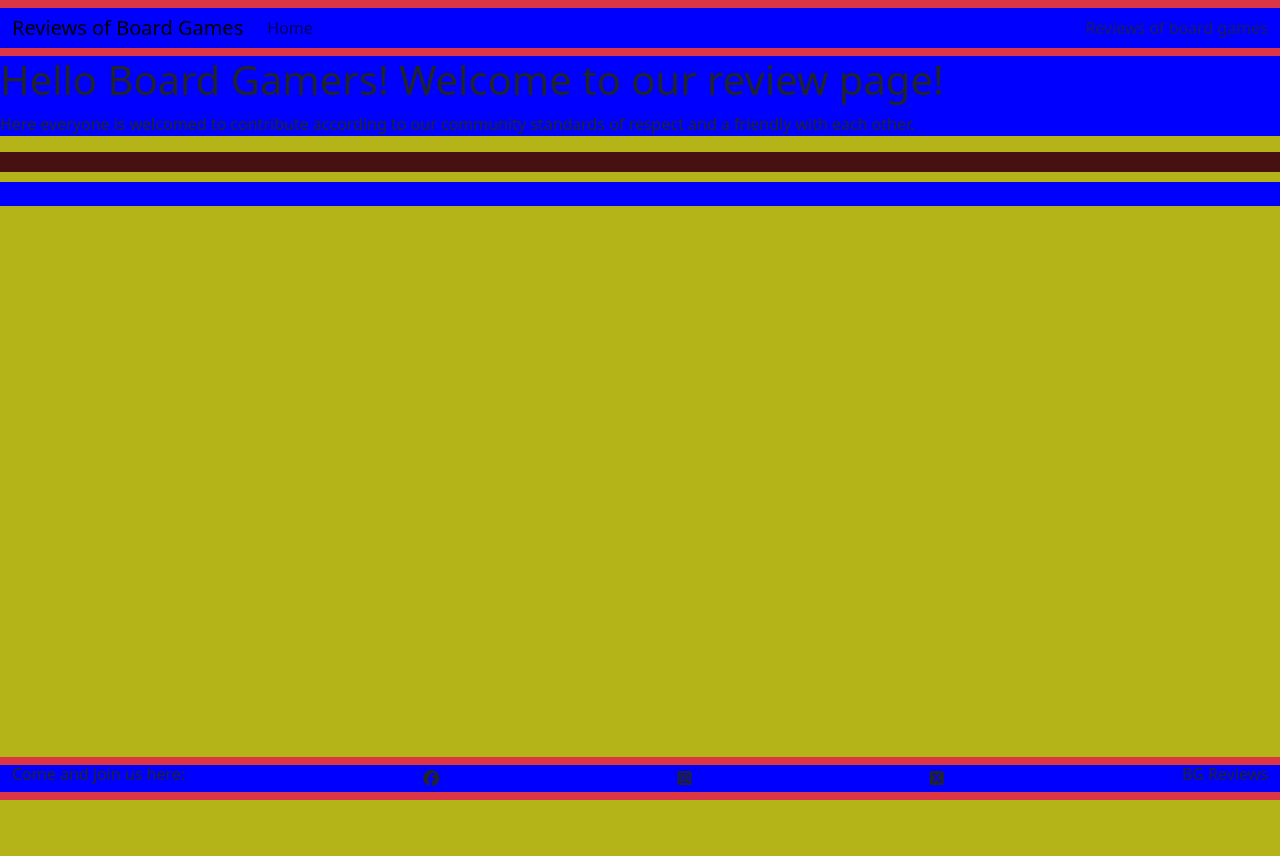
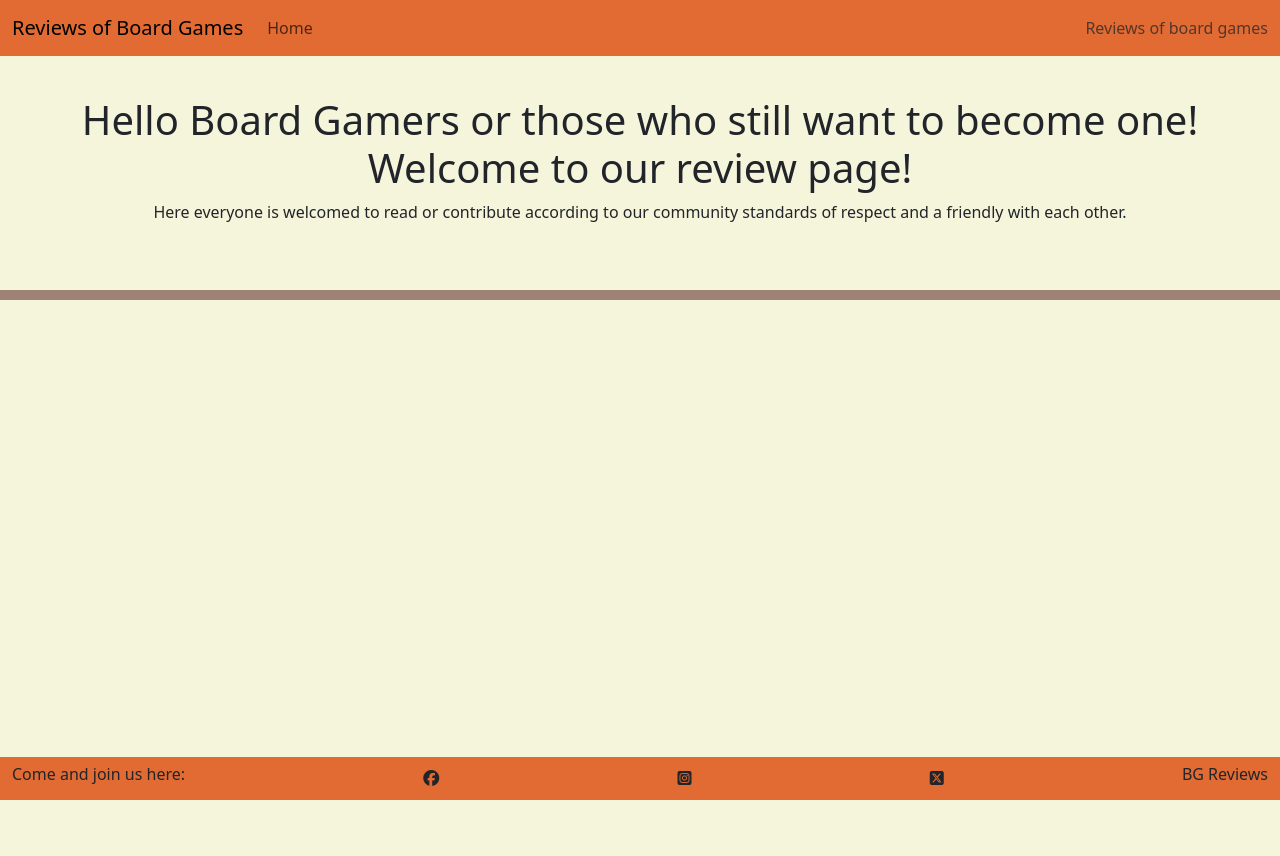
Before and after one commit to RenaSchott/Project4-BoardGameReview, a Django app: page / in a window 1280 px wide. Run offline with Django 4.2, Linux system fonts and the light colour scheme; some libraries are stand-ins or nearby versions.

Commit message:
Added content to index page

```diff
--- a/static/css/style.css
+++ b/static/css/style.css
@@ -1,17 +1,22 @@
+.nav-color {
+    background-color: rgb(226, 107, 51);
+}
+
 .main {
-    background-color: rgb(180, 180, 25);
+    background-color: beige;
     width: 100%;
     height: 100vh;
 
 }
 
-div {
-    background-color: blue;
+#welcome {
+    text-align: center;
+    padding: 40px 0;
 }
 
-.sep-line {
-    background-color: rgb(71, 17, 17);
+#sep-line {
+    background-color: rgba(71, 17, 17, 0.5);
     width: 100%;
-    height: 20px;
+    height: 10px;
     margin: 10px 0;
 }
--- a/templates/base.html
+++ b/templates/base.html
@@ -23,7 +23,7 @@
     <!-- Header -->
     <header>
         <!-- Navigation -->
-        <nav class="navbar navbar-expand-lg navbar-light bg-danger">
+        <nav class="navbar navbar-expand-lg navbar-light nav-color">
             <div class="container-fluid">
                 <a class="navbar-brand" href="{% url 'home' %}"><span class="brand">Reviews of Board Games</span></a>
                 <button class="navbar-toggler" type="button" data-bs-toggle="collapse" data-bs-target="#navbarText"
@@ -55,7 +55,7 @@
     </main>
 
     <!-- Footer -->
-    <footer class="navbar bg-danger fixed-bottom">
+    <footer class="navbar nav-color fixed-bottom">
         <div class="container-fluid">
             <h6>Come and join us here:</h6>
             <i class="fa-brands fa-facebook"></i>
--- a/templates/index.html
+++ b/templates/index.html
@@ -3,22 +3,46 @@
 
 {% block content %}
 <div class="main">
-    <div>
-        <h1>Hello Board Gamers! Welcome to our review page!</h1>
-        <p>Here everyone is welcomed to contribute according to our community standards of respect and a friendly with each other.</p>
+    <div id="welcome">
+        <h1>Hello Board Gamers or those who still want to become one! Welcome to our review page!</h1>
+        <p>Here everyone is welcomed to read or contribute according to our community standards of respect and a friendly with each other.</p>
     </div>
 
-    <div class="sep-line"></div>
+    <div id="sep-line"></div>
 
-    <div class="image-container">
-        {% if "placeholder" in boardgame.bg_image.url %}
-        <img class="card-img-top" src="{% static 'images/default.jpg' %}"
-          alt="placeholder image">
-        {% else %}
-        <img class="card-img-top" src=" {{ boardgame.bg_image.url }}"
-          alt="{{ boardgame.title }}">
-        {% endif %}
-    </div>
+     <!-- Blog Entries Column -->
+     <div class="col-12 mt-3 left">
+      <div class="row">
+          {% for review in review_list %}
+          <div class="col-md-4">
+              <div class="card mb-4">
+                  <div class="card-body">
+                      <div class="image-container">
+                          {% if "placeholder" in boardgame.bg_image.url %}
+                          <img class="card-img-top"
+                              src="{% static 'images/default.jpg' %}">
+                          {% else %}
+                          <img class="card-img-top" src=" {{ boardgame.bg_image.url  }}">
+                          {% endif %}
+                          <div class="image-flash">
+                              <p class="author">Author: {{ preview.author }}</p>
+                          </div>
+                      </div>
+                      <a href="{% url 'review' %}" class="">
+                          <h2 class="card-title">{{ review.title }}</h2>
+                          <p class="card-text">{{ review.content }}</p>
+                      </a>
+                      <hr />
+                      <p class="card-text text-muted h6">{{ review.created_on}} <i class="far fa-heart"></i>
+                          {{ post.number_of_likes }}</p>
+                  </div>
+              </div>
+          </div>
+          {% if forloop.counter|divisibleby:3 %}
+      </div>
+      <div class="row">
+          {% endif %}
+          {% endfor %}
 </div>
 
 
```
